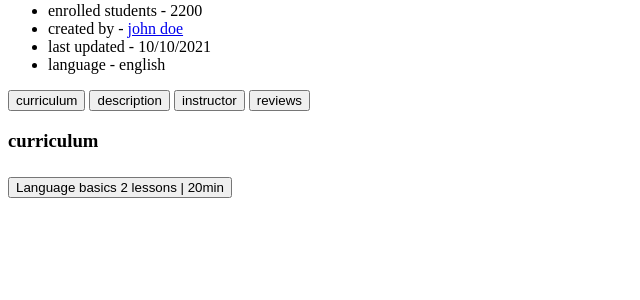
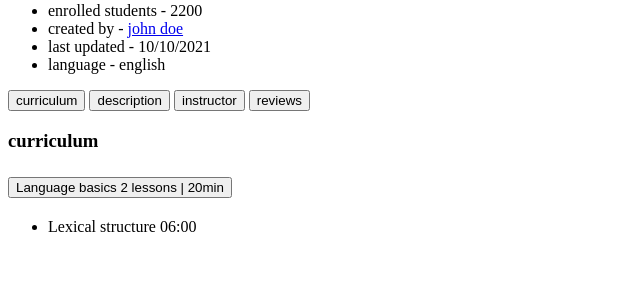
Before and after one commit to AshrafUAsif/B9IS123-Programming-For-Information-Systems-Group-CA2, a Flask app: page /course-details.html in a window 1280 px wide. Shown: the part 373-673 px from the top of the page, without its empty margins (0-640 px from the left). Run offline with Flask 3, Linux system fonts and the light colour scheme.

Commit message:
Implemented Lexical Structure Lesson in Language Basics Section

```diff
--- a/templates/course-details.html
+++ b/templates/course-details.html
@@ -115,12 +115,25 @@
                               <!-- accordion item start -->
                                <div class="accordion-item">
                                  <h2 class="accordion-header" id="heading-1">
-                                   <button class="accordion-button" type="button" data-bs-toggle="collapse" data-bs-target="#collapse-1" aria-expanded="true" aria-controls="collapse-1">
+                                     <button class="accordion-button" type="button" data-bs-toggle="collapse" data-bs-target="#collapse-1" aria-expanded="true" aria-controls="collapse-1">
                                       Language basics <span>2 lessons | 20min</span>
-                                   </button>
+                                     </button>
+                                 </h2>
+                                 <div id="collapse-1" class="accordion-collapse collapse show" aria-labelledby="heading-1" data-bs-parent="#accordion">
+                                   <div class="accordion-body">
+                                     <ul>
+                                       <li>
+                                           <i class="fas fa-play-circle"></i>
+                                          Lexical structure
+                                           <span>06:00</span>
+                                       </li>
+
+                                     </ul>
+
+                                   </div>
 
 
-                                 </h2>
+                                 </div>
 
                                </div>
 
```
